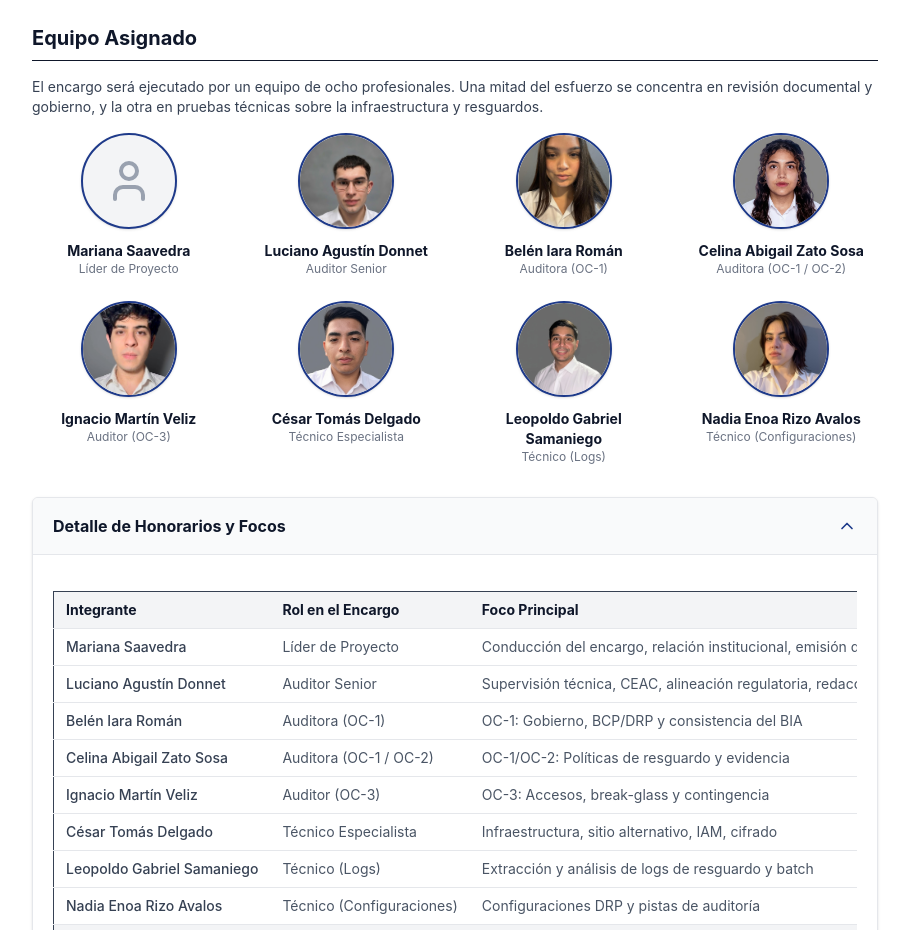
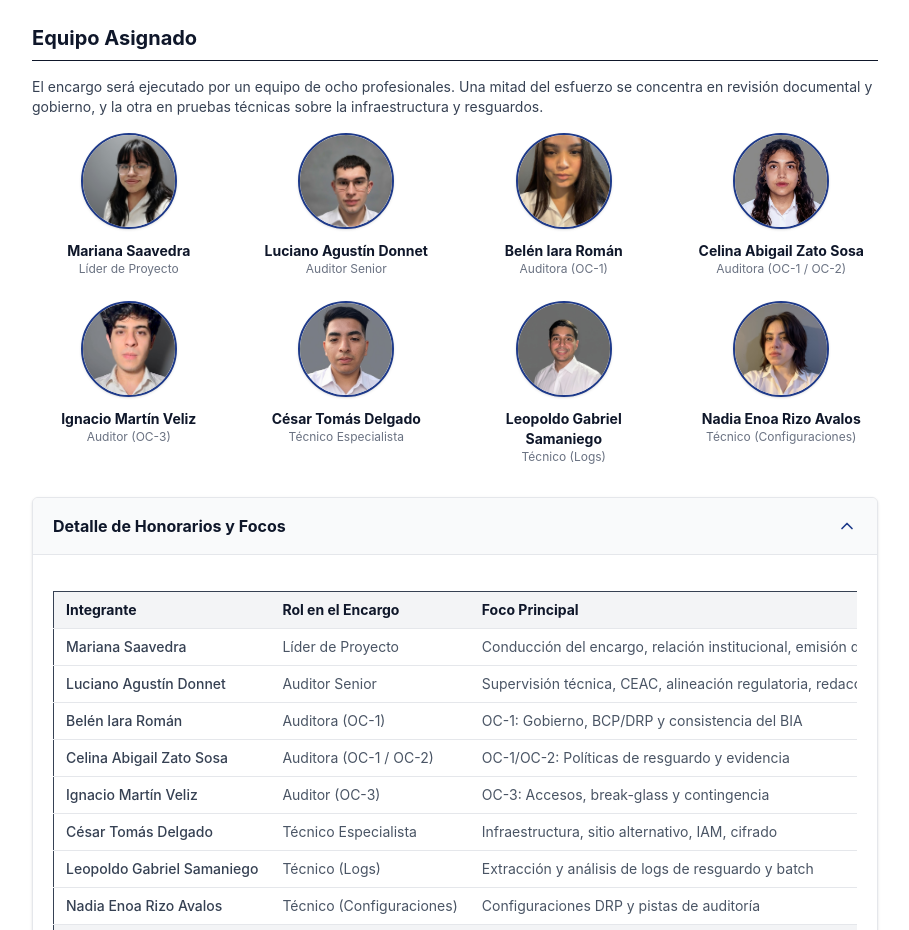
Before and after one commit to ignaveliz/tfi-auditoria, a React (Vite) app: page /fase1 in a window 1280 px wide. Shown: the part 6645-7575 px from the top of the page, without its empty margins (369-1278 px from the left). Built offline with nearby package versions, Linux system fonts and the light colour scheme.

Commit message:
feat(fase1): agregar fotografia de Mariana al grid del equipo

```diff
--- a/src/components/fase1/EquipoYCronograma.jsx
+++ b/src/components/fase1/EquipoYCronograma.jsx
@@ -2,7 +2,7 @@ import { Users, Calendar, Calculator, User } from 'lucide-react';
 import Acordeon from '../Acordeon';
 
 const teamMembers = [
-  { nombre: "Mariana Saavedra", rol: "Líder de Proyecto", foto: null },
+  { nombre: "Mariana Saavedra", rol: "Líder de Proyecto", foto: "/integrantes/Mariana Saavedra.jpeg" },
   { nombre: "Luciano Agustín Donnet", rol: "Auditor Senior", foto: "/integrantes/Luciano Agustín Donnet.jpeg" },
   { nombre: "Belén Iara Román", rol: "Auditora (OC-1)", foto: "/integrantes/Belén Iara Román.jpeg" },
   { nombre: "Celina Abigail Zato Sosa", rol: "Auditora (OC-1 / OC-2)", foto: "/integrantes/Celina Abigail Zato Sosa.jpeg" },
@@ -32,7 +32,11 @@ const EquipoYCronograma = () => {
             <div key={index} className="flex flex-col items-center text-center">
               <div className="w-24 h-24 mb-3 rounded-full overflow-hidden border-2 border-corporate-blue shadow-sm bg-gray-100 flex items-center justify-center">
                 {member.foto ? (
-                  <img src={member.foto} alt={member.nombre} className="w-full h-full object-cover" />
+                  <img
+                    src={member.foto}
+                    alt={member.nombre}
+                    className={`w-full h-full object-cover ${(member.nombre.includes('Mariana') || member.nombre.includes('Iara')) ? 'scale-110' : ''}`}
+                  />
                 ) : (
                   <User className="w-12 h-12 text-gray-400" />
                 )}
```
Also changed, not shown: public/integrantes/Mariana Saavedra.jpeg (added).
